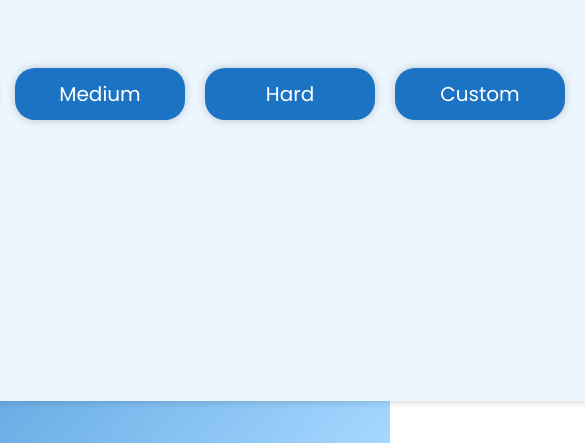
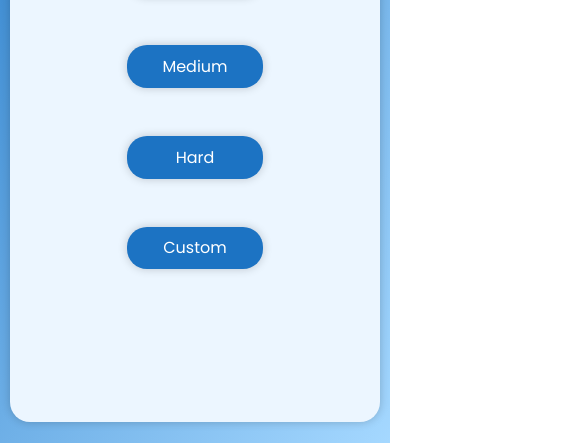
Before and after one commit to Tim-Nauta/MemoryGame, a website built with Parcel: page src/index.html in a window 390 px wide. Shown: the part 401-844 px from the top of the page, 585 px wide, since content can reach past the window. Built offline with nearby package versions, Linux system fonts and the light colour scheme; files whose address does not match are found by name.

Commit message:
add responsiveness tablet and mobile for the difficulty select screen

```diff
--- a/src/scss/layouts/responsive.scss
+++ b/src/scss/layouts/responsive.scss
@@ -1,8 +1,87 @@
 /* table of contents
 ---------------------------------------
 
-0. Responsiveness tablet
-1. Responsiveness mobile
+1. Responsiveness tablet
+2. Responsiveness mobile
 
-/* 0 Responsiveness Tablet */
-/* 0.1 Game area */
+1 Responsiveness Tablet 1281px
+1.1 Game area
+
+ */
+
+
+/* 1.1  Game area */
+
+@media (max-width:1281px) {
+
+    html {
+        font-size: 60%;
+    }
+
+    /* 1.1.1 Default box resizing  */
+    .default-box {
+
+        width: 90vw;
+        height: 90vh;
+
+        margin: 0rem 10rem;
+    }
+}
+
+
+/*
+2 Responsiveness Tablet 801px
+*/
+
+@media (max-width:801px) {
+
+    html {
+        font-size: 55%;
+    }
+
+    /* 1.1.1 Default box resizing  */
+    .default-box {
+
+        width: 92.5vw;
+        height: 92.5vh;
+
+    }
+
+    /* 2.1.1 Difficulty select  menu */
+    .difficulty-select {
+
+        flex-basis: 60%;
+        gap: 4rem;
+
+    }
+
+}
+
+
+/*
+2 Responsiveness Mobile 641px
+*/
+
+@media (max-width:641px) {
+
+    html {
+        font-size: 50%;
+    }
+
+    /* 1.1.1 Default box resizing  */
+    .default-box {
+
+        width: 95vw;
+        height: 95vh;
+
+    }
+
+    /* 3.1.1 Difficulty select menu */
+    .difficulty-select {
+
+        flex-basis: 50%;
+        gap: 6rem;
+
+    }
+
+}
```
Also changed, not shown: src/scss/layouts/mainLayout.scss (+22 -6 lines), dist/index.html, 5 other files.
